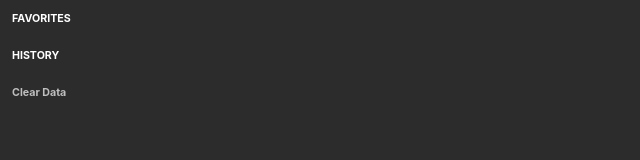
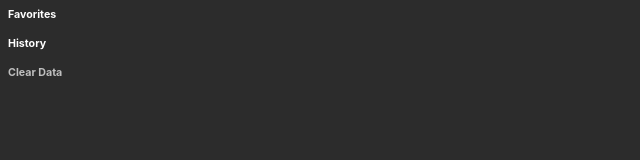
Before and after one commit to addisonjames/FrameHop, a website: page ui.html in a window 1280 px wide. Shown: the whole page, without its empty margins (0-640 px from the left). Drawn offline with Linux system fonts and the light colour scheme.

Commit message:
UI updated to match Figma

```diff
--- a/ui.html
+++ b/ui.html
@@ -7,7 +7,7 @@
           Oxygen, Ubuntu, Cantarell, "Open Sans", "Helvetica Neue", sans-serif;
         font-size: 9pt;
         margin: 0;
-        padding: 0px;
+        padding: 0 0 8 0px;
         background-color: #2c2c2c;
         color: #ffffff;
       }
@@ -17,7 +17,7 @@
         font-weight: bold; /* Bold font */
         margin-top: 0;
         color: #ffffff;
-        padding: 12px; /* Should be 12px */
+        padding: 8px; /* Should be 12px */
       }
       ul {
         list-style-type: none; /* Removes bullets */
@@ -76,10 +76,10 @@
     </style>
   </head>
   <body>
-    <div class="eyebrow" id="favoriteFramesTitle">FAVORITES</div>
+    <div class="eyebrow" id="favoriteFramesTitle">Favorites</div>
     <ul id="favoriteList"></ul>
 
-    <div class="eyebrow">HISTORY</div>
+    <div class="eyebrow">History</div>
     <ul id="frameList"></ul>
 
     <div class="eyebrow" id="clearData" style="color: #bfbfbf; cursor: pointer">
```
